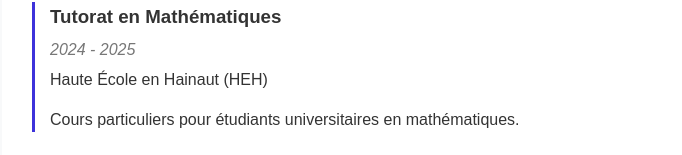
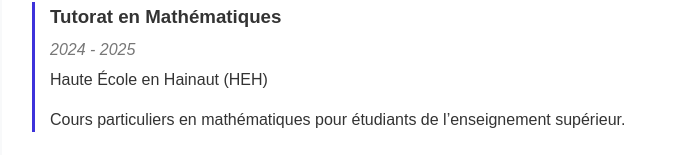
Before and after one commit to JalJim/JalJim.github.io, a plain HTML site: page index.html in a window 1280 px wide. Shown: the part 1913-2068 px from the top of the page, without its empty margins (338-1020 px from the left). Drawn offline with nearby package versions, Linux system fonts and the light colour scheme.

Commit message:
some changes

```diff
--- a/index.html
+++ b/index.html
@@ -192,7 +192,7 @@
           <h3>Tutorat en Mathématiques</h3>
           <p class="date">2024 - 2025</p>
           <p class="company">Haute École en Hainaut (HEH)</p>
-          <p>Cours particuliers pour étudiants universitaires en mathématiques.</p>
+          <p>Cours particuliers en mathématiques pour étudiants de l’enseignement supérieur.</p>
         </div>
         <div class="job">
           <h3>Jardinier Saisonnier</h3>
```
Also changed, not shown: 1 other file.
